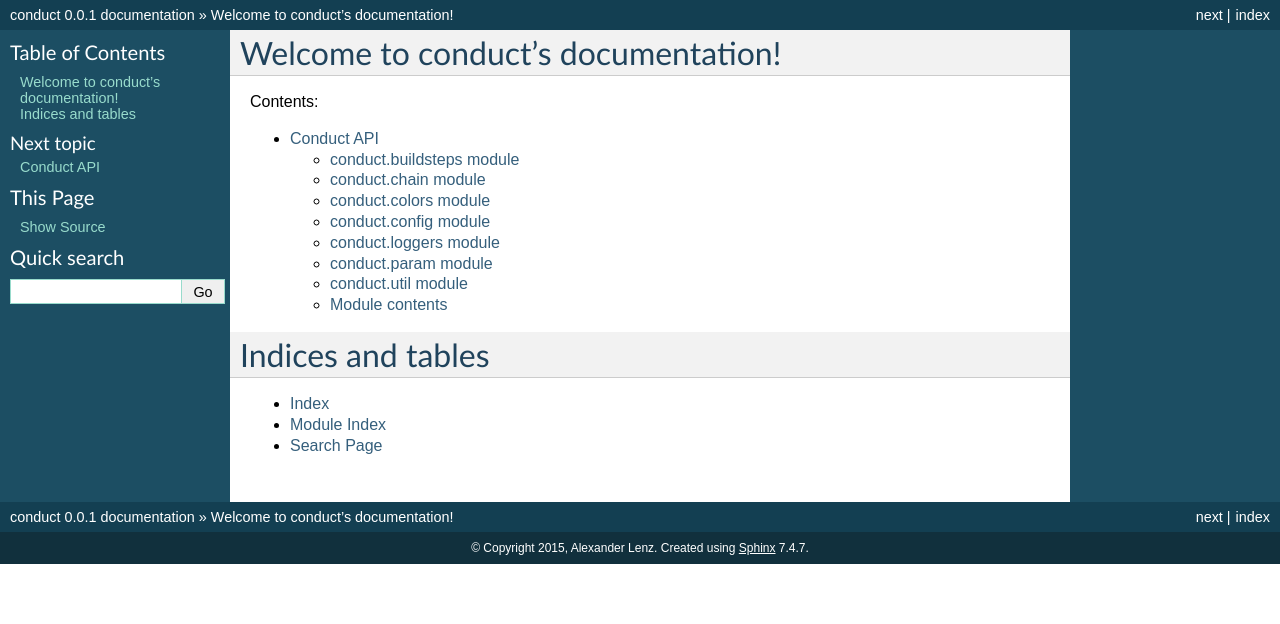
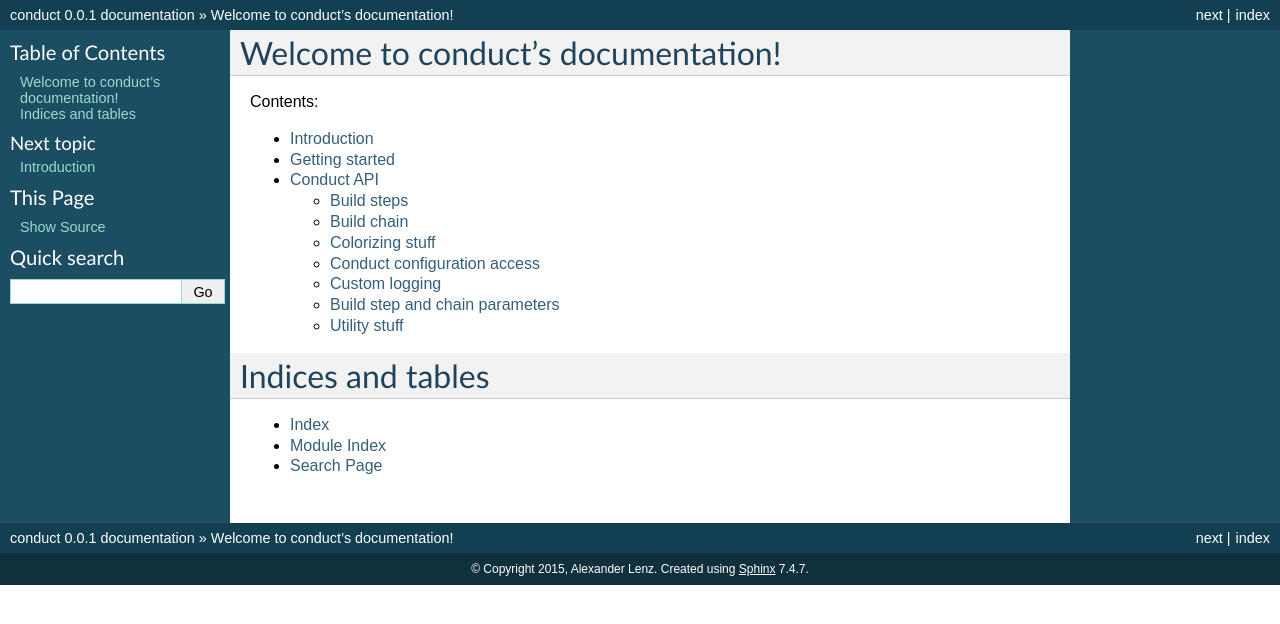
Before and after one commit to alenz33/conduct, a Sphinx documentation site: the page built from doc/index.rst, in a window 1280 px wide. Shown: the top 624 px of the page. Built offline with Sphinx 7.4.7, drawn with Linux system fonts in a browser that asks for light colours.

Commit message:
Add some doc.

```diff
--- a/doc/api.rst
+++ b/doc/api.rst
@@ -1,66 +1,57 @@
 Conduct API
 ===========
 
-conduct.buildsteps module
--------------------------
+Build steps
+-----------
 
 .. automodule:: conduct.buildsteps
     :members:
     :undoc-members:
 
 
-conduct.chain module
---------------------
+Build chain
+-----------
 
 .. automodule:: conduct.chain
     :members:
     :undoc-members:
 
 
-conduct.colors module
----------------------
+Colorizing stuff
+----------------
 
 .. automodule:: conduct.colors
     :members:
     :undoc-members:
 
 
-conduct.config module
----------------------
+Conduct configuration access
+----------------------------
 
 .. automodule:: conduct.config
     :members:
     :undoc-members:
 
 
-conduct.loggers module
-----------------------
+Custom logging
+--------------
 
 .. automodule:: conduct.loggers
     :members:
     :undoc-members:
 
 
-conduct.param module
---------------------
+Build step and chain parameters
+-------------------------------
 
 .. automodule:: conduct.param
     :members:
     :undoc-members:
 
 
-conduct.util module
--------------------
+Utility stuff
+-------------
 
 .. automodule:: conduct.util
     :members:
     :undoc-members:
-
-
-
-Module contents
----------------
-
-.. automodule:: conduct
-    :members:
-    :undoc-members:
--- a/doc/index.rst
+++ b/doc/index.rst
@@ -1,8 +1,3 @@
-.. conduct documentation master file, created by
-   sphinx-quickstart on Tue Feb  3 21:07:30 2015.
-   You can adapt this file completely to your liking, but it should at least
-   contain the root `toctree` directive.
-
 Welcome to conduct's documentation!
 ===================================
 
--- /dev/null
+++ b/doc/intro.rst
@@ -0,0 +1,22 @@
+Introduction
+============
+
+conduct is a build system that is intended to be used as a standalone script (conduct.py) or in conjunction
+with some load balancer (e.g. via Jenkins).
+
+The idea is to checkout/install conduct to some system, give it a build chain config and the necessary
+parameters, and everything else shall be done automatically.
+That means:
+    * Bootstrapping of necessary tools
+    * Configuring necessary tools
+    * Building by using the given chain config and parameters
+    * Cleanup after the build
+    * Rollback the boostrapped packages (if desired)
+
+Basically, conduct's goals are:
+    * easy to configure the build process
+    * easy to use the build process
+    * easy to extend for special needs
+    * consistent logging
+    * automatic boostrapping
+    * great selection of standard build steps
--- /dev/null
+++ b/doc/start.rst
@@ -0,0 +1,2 @@
+Getting started
+===============
```
Also changed, not shown: other parts of doc/index.rst (+2 -0 lines).
